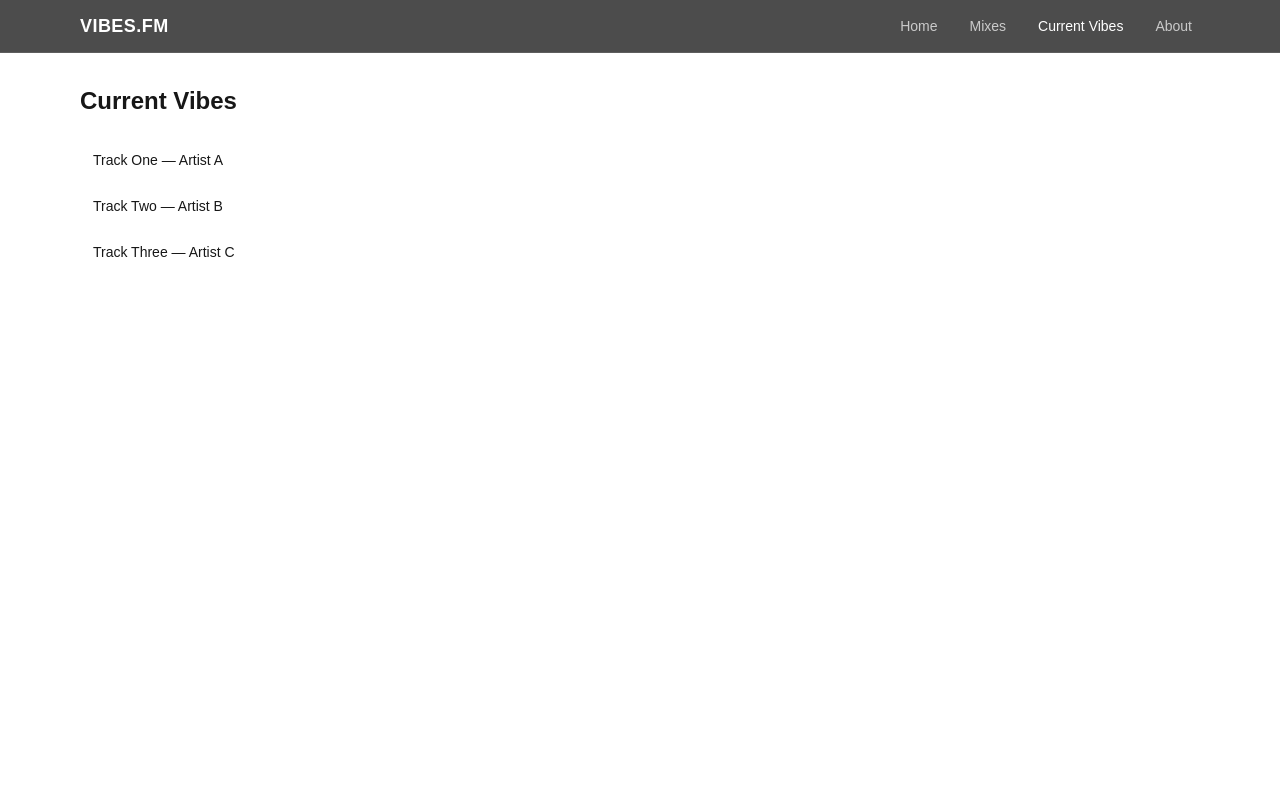
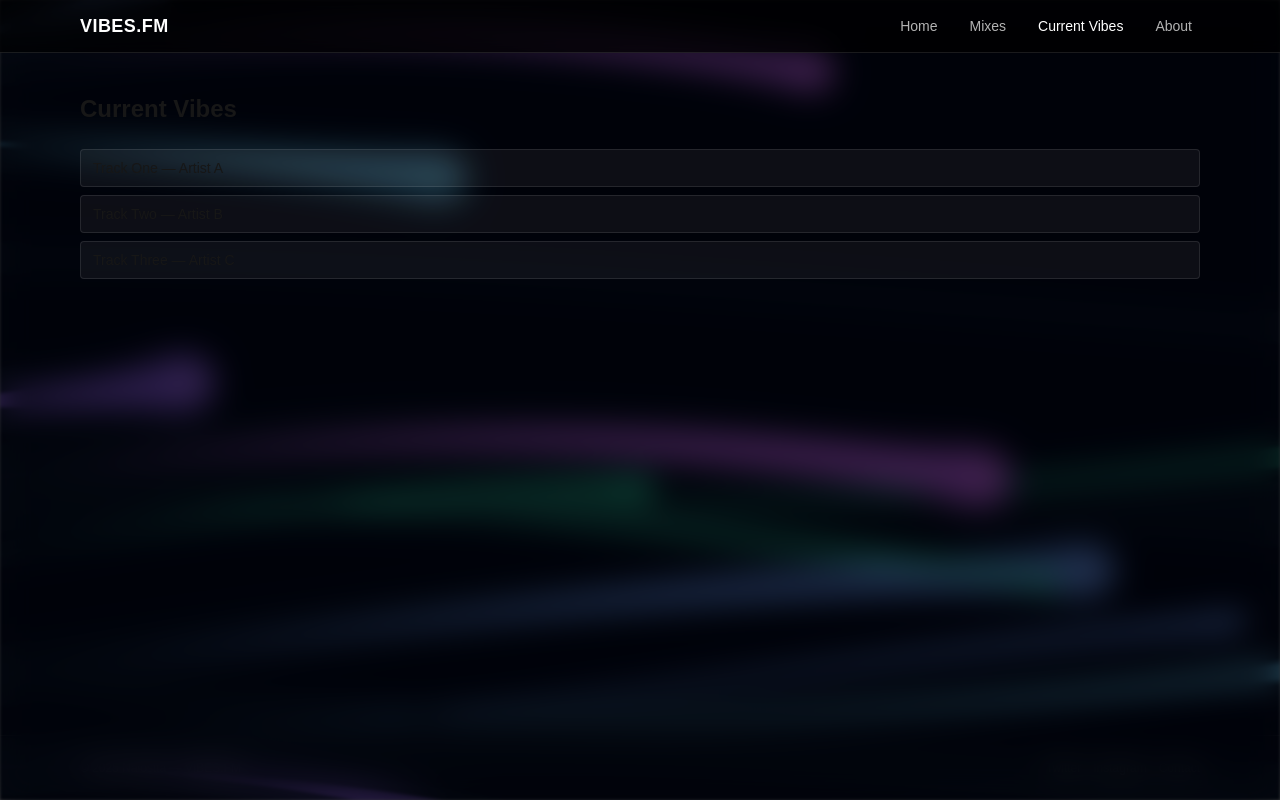
Before and after one commit to nalostta/vibes_fm, a Next.js app in the folder web/: page /vibes in a window 1280 px wide. Built offline with nearby package versions, Linux system fonts and the light colour scheme.

Commit message:
feat: add Github Pages deployment (untested)

```diff
--- a/web/app/mixes/page.tsx
+++ b/web/app/mixes/page.tsx
@@ -1,4 +1,5 @@
 import MixCard from "@/components/MixCard";
+import KoiBackground from "@/components/KoiBackground";
 
 const demoMixes = [
   { id: "1", title: "Sunset House Vol. 1", genre: "House", mood: "Chill", duration: "1:02:15" },
@@ -8,7 +9,11 @@ const demoMixes = [
 
 export default function MixesPage() {
   return (
-    <main className="mx-auto max-w-6xl px-4 py-8">
+    <>
+      <KoiBackground />
+      <div className="relative">
+        <div className="fixed inset-0 z-0 pointer-events-none bg-black/70 backdrop-blur-lg" />
+        <main className="relative z-10 mx-auto max-w-6xl px-4 py-10">
           <h1 className="text-2xl font-semibold mb-6">All Mixes</h1>
           <div className="grid gap-6 sm:grid-cols-2 lg:grid-cols-3">
             {demoMixes.map((m) => (
@@ -16,5 +21,7 @@ export default function MixesPage() {
             ))}
           </div>
         </main>
+      </div>
+    </>
   );
 }
--- a/web/app/vibes/page.tsx
+++ b/web/app/vibes/page.tsx
@@ -1,3 +1,5 @@
+import KoiBackground from "@/components/KoiBackground";
+
 export default function VibesPage() {
   const tracks = [
     { title: "Track One — Artist A" },
@@ -6,7 +8,11 @@ export default function VibesPage() {
   ];
 
   return (
-    <main className="mx-auto max-w-6xl px-4 py-8">
+    <>
+      <KoiBackground />
+      <div className="relative">
+        <div className="fixed inset-0 z-0 pointer-events-none bg-black/70 backdrop-blur-lg" />
+        <main className="relative z-10 mx-auto max-w-6xl px-4 py-10">
           <h1 className="text-2xl font-semibold mb-6">Current Vibes</h1>
           <ul className="space-y-2 text-sm">
             {tracks.map((t, idx) => (
@@ -16,5 +22,7 @@ export default function VibesPage() {
             ))}
           </ul>
         </main>
+      </div>
+    </>
   );
 }
--- a/web/next.config.ts
+++ b/web/next.config.ts
@@ -12,8 +12,8 @@ const nextConfig: NextConfig = {
       { protocol: "https", hostname: "images.soundcloud.com" },
     ],
   },
-  basePath: "",
-  assetPrefix: "",
+  basePath: process.env.NODE_ENV === 'production' ? '/vibes_fm' : '',
+  assetPrefix: process.env.NODE_ENV === 'production' ? '/vibes_fm' : '',
 };
 
 export default nextConfig;
--- a/web/package.json
+++ b/web/package.json
@@ -6,7 +6,8 @@
     "dev": "next dev --turbopack",
     "build": "next build --turbopack",
     "start": "next start",
-    "lint": "eslint"
+    "lint": "eslint",
+    "deploy": "gh-pages -d out"
   },
   "dependencies": {
     "20": "^3.1.9",
@@ -22,6 +23,7 @@
     "@types/react-dom": "^19",
     "eslint": "^9",
     "eslint-config-next": "15.5.5",
+    "gh-pages": "^6.3.0",
     "tailwindcss": "^4",
     "typescript": "^5"
   }
```
Also changed, not shown: 1 other file (tests, documents, lock files or other folders). Lines whose indentation alone changed are shown as unchanged.
